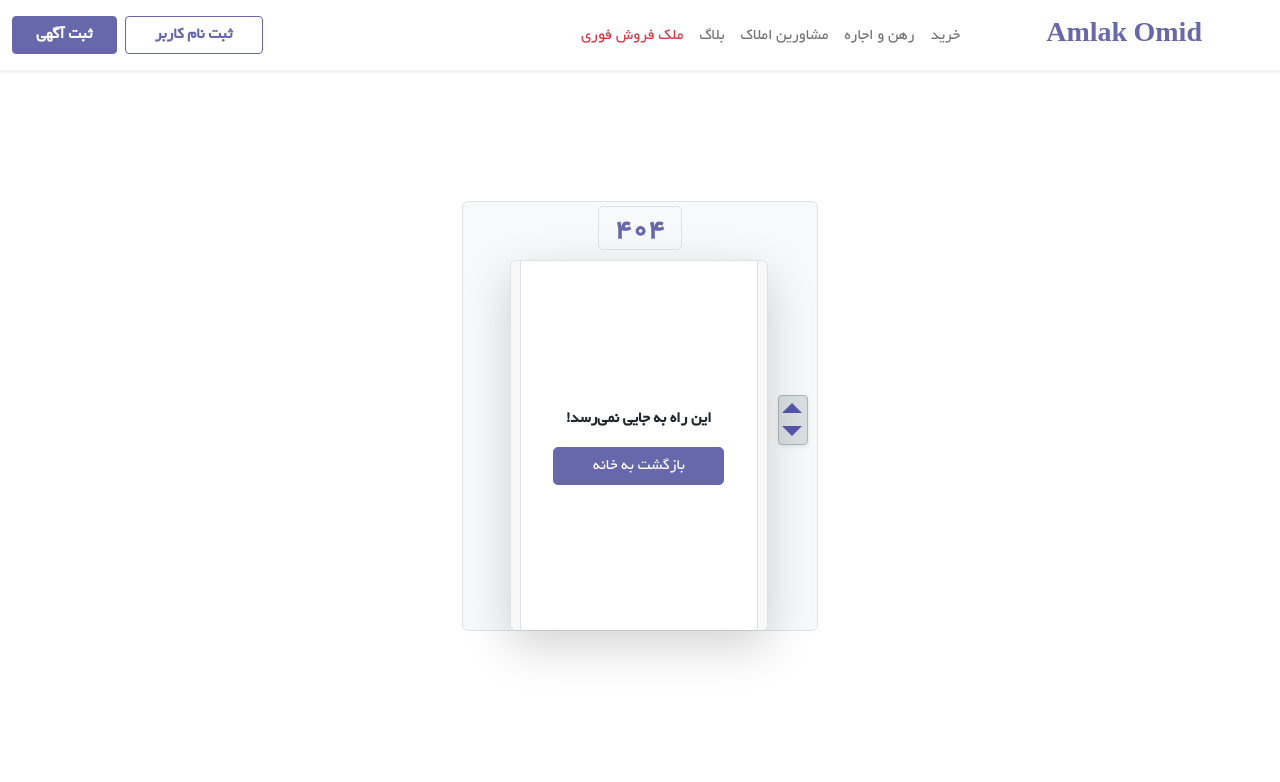
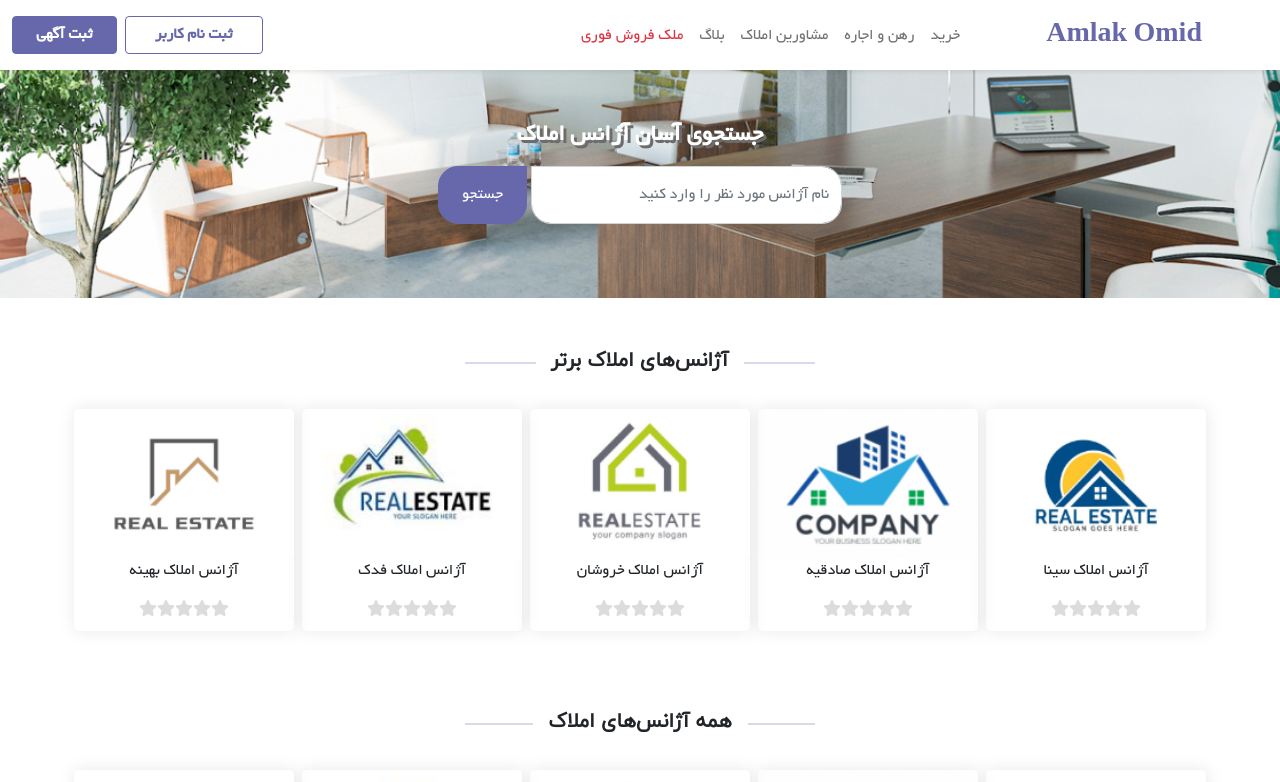
Before and after one commit to sasanzare/amlak-omid, a Next.js app: page /Agencies in a window 1280 px wide. Before the commit this address had no page. Shown: the top 782 px of the page. Built offline with nearby package versions, Linux system fonts and the light colour scheme.

Commit message:
Add Agencies page

```diff
--- /dev/null
+++ b/pages/Agencies.tsx
@@ -0,0 +1,65 @@
+import { Container, Form, Button,Row } from "react-bootstrap";
+import Card from "../components/CardEstae";
+import BgTop from "../components/bgTop/BgTop";
+import Title from "../microComponents/Title";
+
+export default function Agencies() {
+    const offices = [
+        {
+          title: "آژانس املاک سینا",
+          img: "./img/card1.png",
+        },
+        {
+          title: "آژانس املاک صادقیه",
+          img: "./img/card2.png",
+        },
+        {
+          title: "آژانس املاک خروشان",
+          img: "./img/card3.png",
+        },
+        {
+          title: "آژانس املاک فدک",
+          img: "./img/card4.png",
+        },
+        {
+          title: "آژانس املاک بهینه",
+          img: "./img/card5.png",
+        },
+      ];
+  return (
+    <div className="About mt-5">
+      <BgTop img="./img/bg-about.png" content="جستجوی آسان آژانس املاک" myClass="h4">
+        <Form className="d-flex justify-content-center  col-md-5 col-sm-7 col-11 mx-auto mt-2">
+          <Form.Group className="col-xl-7 col-lg-8 col-md-9 col-sm-9 col-9">
+            <Form.Control type="text" className="py-3" style={{ borderRadius: '0 20px 20px 20px'}}  placeholder="نام آژانس مورد نظر را وارد کنید" />
+          </Form.Group>
+          <Button className="btn btn-es me-1 col-xl-2 col-lg-3 col-md-4 col-sm-3 col-3" style={{ borderRadius: '20px 0 20px 20px'}} type="submit">
+            جستجو
+          </Button>
+        </Form>
+      </BgTop>
+      <Container>
+        <Row>
+            <Title title="آژانس‌های املاک برتر" classes="mb-4" />
+        {offices.map((office) => (
+              <Card
+                key={office.img}
+                img={office.img}
+                title={office.title}
+                myclass=" p-lg-1 p-sm-2 p-3 col-lg col-sm-4 "
+              />
+            ))}
+            <Title title="همه آژانس‌های املاک" classes="mb-4 mt-5" />
+        {offices.map((office) => (
+              <Card
+                key={office.img}
+                img={office.img}
+                title={office.title}
+                myclass=" p-lg-1 p-sm-2 p-3 col-lg col-sm-4 "
+              />
+            ))}
+        </Row>
+      </Container>
+    </div>
+  );
+}
```
